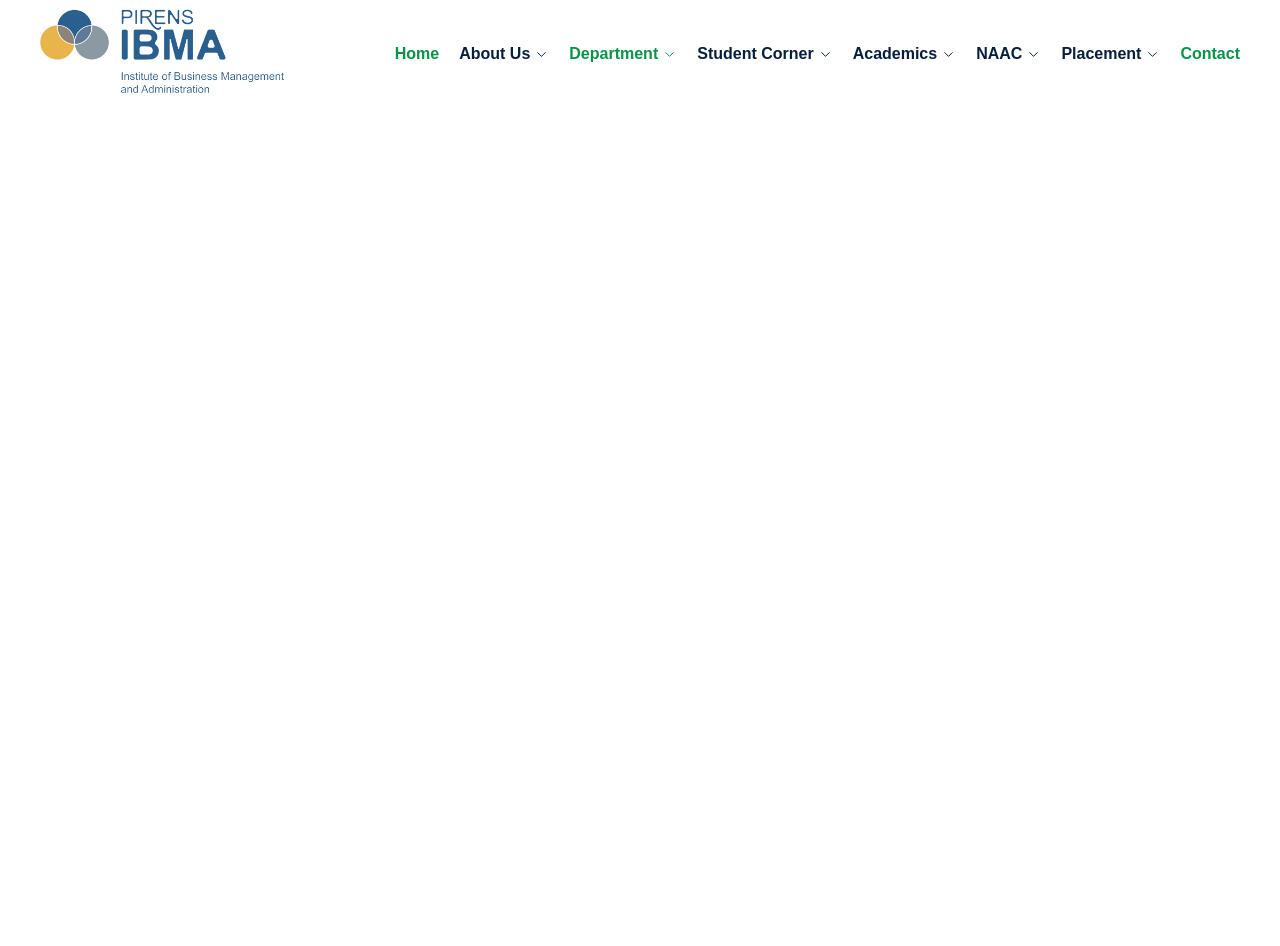
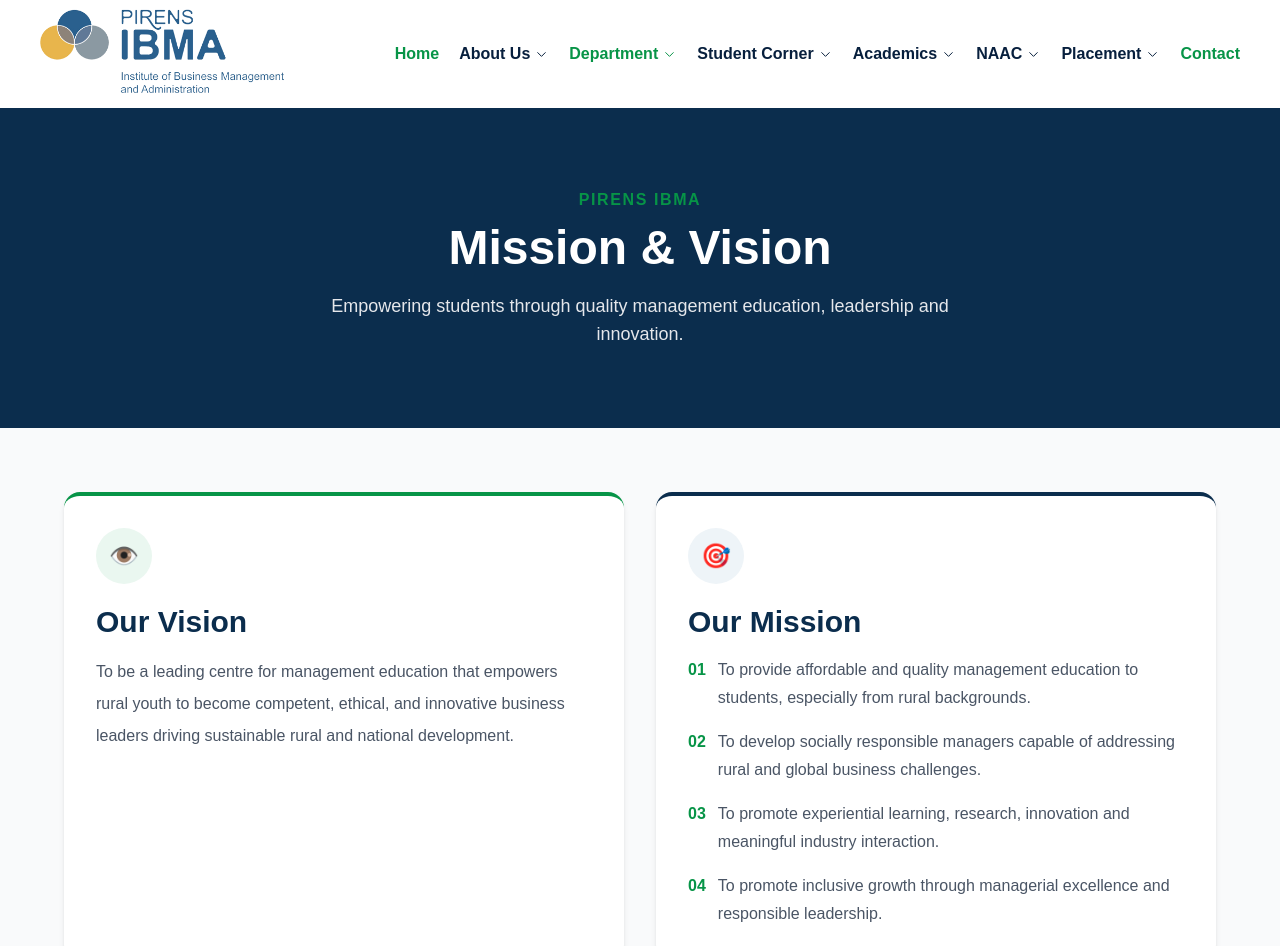
Before and after one commit to Arpitakharde/College_Frontend, a React (Vite) app: page /about/mission-vision in a window 1280 px wide. Shown: the top 946 px of the page. Before the commit the page ends 800 px from the top, so only its background shows below. Built offline with nearby package versions, Linux system fonts and the light colour scheme.

Commit message:
Add Mission and Vision page

```diff
--- a/src/App.jsx
+++ b/src/App.jsx
@@ -1,7 +1,8 @@
 import { BrowserRouter, Routes, Route } from "react-router-dom";
 
 import Header from "./components/Header";
-import Contact from "./pages/Contact";
+import Contact from "./pages/contact";
+import MissionVision from "./pages/about/MissionVision";
 
 function Home() {
   return (
@@ -16,22 +17,18 @@ function Home() {
 function App() {
   return (
     <BrowserRouter>
-
       <Header />
 
       <Routes>
-
-        {/* HOME */}
         <Route path="/" element={<Home />} />
 
-        {/* CONTACT */}
+        <Route path="/contact" element={<Contact />} />
+
         <Route
-          path="/contact"
-          element={<Contact />}
+          path="/about/mission-vision"
+          element={<MissionVision />}
         />
-
       </Routes>
-
     </BrowserRouter>
   );
 }
--- /dev/null
+++ b/src/pages/about/MissionVision.jsx
@@ -0,0 +1,103 @@
+const MissionVision = () => {
+  return (
+    <main className="min-h-screen bg-gray-50">
+
+      {/* Hero Section */}
+      <section className="bg-[#0b2d4d] text-white py-20 px-6">
+        <div className="max-w-6xl mx-auto text-center">
+          <p className="text-[#079447] font-semibold uppercase tracking-widest mb-3">
+            PIRENS IBMA
+          </p>
+
+          <h1 className="text-4xl md:text-5xl font-bold">
+            Mission & Vision
+          </h1>
+
+          <p className="mt-5 text-gray-200 max-w-2xl mx-auto text-lg">
+            Empowering students through quality management education,
+            leadership and innovation.
+          </p>
+        </div>
+      </section>
+
+      {/* Mission & Vision */}
+      <section className="py-16 px-6">
+        <div className="max-w-6xl mx-auto grid md:grid-cols-2 gap-8">
+
+          {/* Vision */}
+          <div className="bg-white p-8 rounded-2xl shadow-md border-t-4 border-[#079447]">
+
+            <div className="w-14 h-14 rounded-full bg-[#eaf7f0] flex items-center justify-center mb-5">
+              <span className="text-2xl">👁️</span>
+            </div>
+
+            <h2 className="text-3xl font-bold text-[#0b2d4d] mb-4">
+              Our Vision
+            </h2>
+
+            <p className="text-gray-600 leading-8">
+              To be a leading centre for management education that empowers
+              rural youth to become competent, ethical, and innovative
+              business leaders driving sustainable rural and national
+              development.
+            </p>
+
+          </div>
+
+          {/* Mission */}
+          <div className="bg-white p-8 rounded-2xl shadow-md border-t-4 border-[#0b2d4d]">
+
+            <div className="w-14 h-14 rounded-full bg-[#eef4f8] flex items-center justify-center mb-5">
+              <span className="text-2xl">🎯</span>
+            </div>
+
+            <h2 className="text-3xl font-bold text-[#0b2d4d] mb-4">
+              Our Mission
+            </h2>
+
+            <ul className="space-y-4 text-gray-600 leading-7">
+
+              <li className="flex gap-3">
+                <span className="text-[#079447] font-bold">01</span>
+                <span>
+                  To provide affordable and quality management education
+                  to students, especially from rural backgrounds.
+                </span>
+              </li>
+
+              <li className="flex gap-3">
+                <span className="text-[#079447] font-bold">02</span>
+                <span>
+                  To develop socially responsible managers capable of
+                  addressing rural and global business challenges.
+                </span>
+              </li>
+
+              <li className="flex gap-3">
+                <span className="text-[#079447] font-bold">03</span>
+                <span>
+                  To promote experiential learning, research, innovation
+                  and meaningful industry interaction.
+                </span>
+              </li>
+
+              <li className="flex gap-3">
+                <span className="text-[#079447] font-bold">04</span>
+                <span>
+                  To promote inclusive growth through managerial excellence
+                  and responsible leadership.
+                </span>
+              </li>
+
+            </ul>
+
+          </div>
+
+        </div>
+      </section>
+
+    </main>
+  );
+};
+
+export default MissionVision;
```
